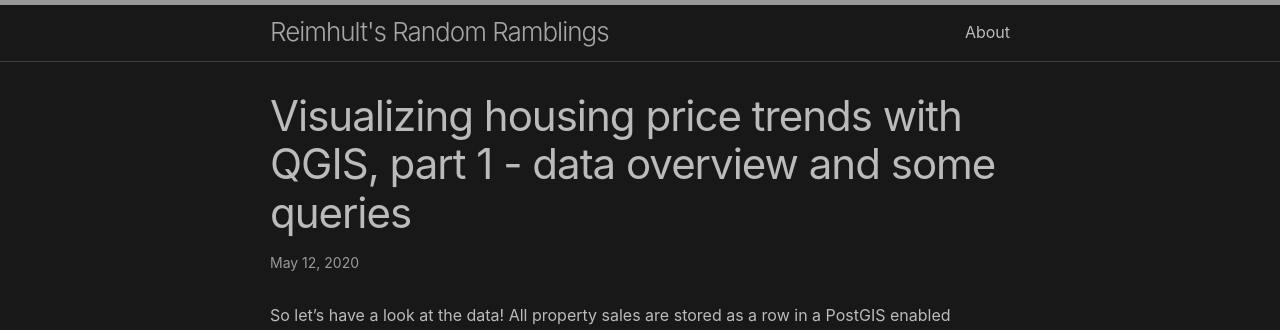
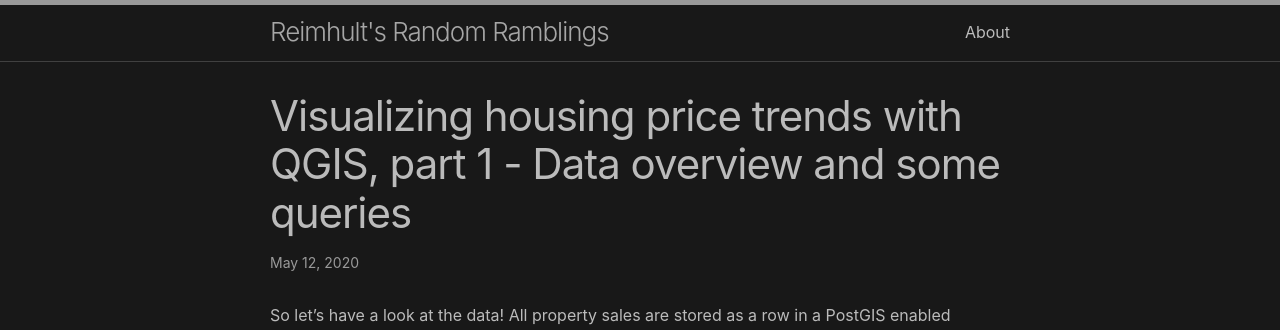
Before and after one commit to reimhult/reimhult.github.io, a Jekyll site: the page built from _posts/2020-05-12-housing-price-trend-visualization-part-1.markdown, in a window 1280 px wide and 900 px high. Shown: the top 330 px of the window. Built offline with Jekyll 4.4.1, drawn with Linux system fonts in a browser that asks for light colours.

Commit message:
small typo

```diff
--- a/_posts/2020-05-12-housing-price-trend-visualization-part-1.markdown
+++ b/_posts/2020-05-12-housing-price-trend-visualization-part-1.markdown
@@ -1,6 +1,6 @@
 ---
 layout: post
-title:  Visualizing housing price trends with QGIS, part 1 - data overview and some queries
+title:  Visualizing housing price trends with QGIS, part 1 - Data overview and some queries
 date:   2020-05-12 14:36:00 +0200
 categories: postgis sql osm openstreetmap qgis saga
 ---
```
